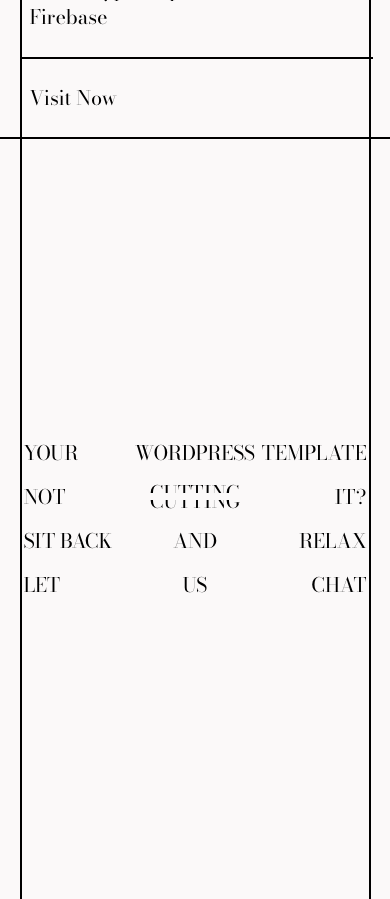
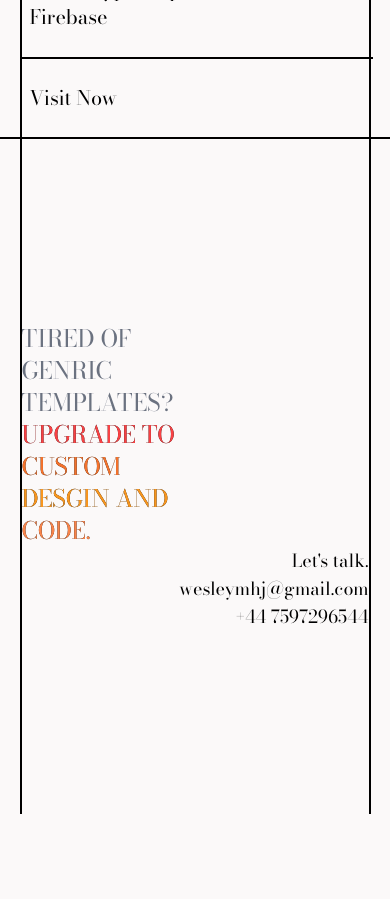
Before and after one commit to wecessary/personal-website-2023, a Next.js app: page / in a window 390 px wide. Shown: the part 3920-4819 px from the top of the page. After the commit the page ends 4734 px from the top, so only its background shows below. Built offline with nearby package versions, Linux system fonts and the light colour scheme.

Commit message:
third iteration of Cta

```diff
--- /dev/null
+++ b/src/components/common/animation/Rainbow.tsx
@@ -0,0 +1,57 @@
+import { animated, config, useInView, useTrail } from "@react-spring/web";
+import { useEffect } from "react";
+
+export const Rainbow = ({}) => {
+  const [ref, inView] = useInView({ amount: 1 });
+  const text = ["UPGRADE TO", "CUSTOM", "DESGIN AND", "CODE."];
+  const colour = [
+    "f94144",
+    "f3722c",
+    "f8961e",
+    "f9844a",
+    "f9c74f",
+    "90be6d",
+    "43aa8b",
+    "4d908e",
+    "577590",
+    "4d908e",
+  ];
+
+  const colour2 = ["ea8c55", "c75146", "ad2e24", "81171b", "540804"];
+
+  const [trails, api] = useTrail(text.length, () => ({
+    from: { y: 40, opacity: 0 },
+  }));
+
+  useEffect(() => {
+    if (inView) {
+      api.start({
+        reset: true,
+        to: [{ y: 0 }, { opacity: 1 }],
+        config: config.default,
+      });
+    } else {
+      api.stop();
+    }
+  }, [inView, api]);
+  return (
+    <>
+      <div className="flex flex-col" ref={ref}>
+        {trails.map((style, index) => (
+          <div key={index} className="relative overflow-y-hidden">
+            <div>{text[index]}</div>
+            <animated.span
+              style={{
+                ...style,
+                color: `#${colour[index % (colour.length + 1)]}`,
+              }}
+              className="absolute top-0 opacity-70 inline-block"
+            >
+              {text[index]}
+            </animated.span>
+          </div>
+        ))}
+      </div>
+    </>
+  );
+};
--- a/src/components/cta/Cta.tsx
+++ b/src/components/cta/Cta.tsx
@@ -1,100 +1,27 @@
-import { textSizeClasses } from "@/const/textSizes";
-import {
-  animated,
-  config,
-  useInView,
-  useSpring,
-  useSprings,
-} from "@react-spring/web";
-import { useEffect, useState } from "react";
-import { HackerEffect } from "../common/animation/HackerEffect";
+import { Rainbow } from "../common/animation/Rainbow";
+import { RowChildContainer } from "../common/ui/grid/RowContainers";
 
 export const Cta = () => {
-  const [ref, inView] = useInView({ amount: 0.5 });
-  const [springs, api] = useSprings(3, (i) => ({
-    from: { x: "40%", y: 0 },
-    config: config.gentle,
-  }));
-
-  useEffect(() => {
-    if (inView) {
-      api.start((i) => ({
-        to: async (next) => {
-          await next({ y: -4, delay: 1000 });
-          await next({ x: "0%", delay: 1000 });
-          await next({ y: 0, delay: 1000 });
-          await next({ x: "40%", delay: 1000 });
-        },
-        loop: true,
-      }));
-    } else {
-      api.stop();
-    }
-  }, [inView, api]);
   return (
     <>
-      <div ref={ref} className="min-h-[90vh] flex justify-center">
-        <div className="w-[90vw] md:w-[80vw] border-r-2 border-l-2 border-black flex flex-col justify-center">
-          <div
-            className={`${textSizeClasses.sm} flex flex-col items-center gap-4`}
-          >
-            <div className="w-[88vw] md:w-[50vw] flex justify-between items-center">
-              <span className="basis-1/3">YOUR</span>
-              <div className="basis-1/3 text-center ">WORDPRESS</div>
-              <span className="basis-1/3 text-end">TEMPLATE</span>
-            </div>
-            <div className="w-[88vw] md:w-[50vw] flex justify-between ">
-              <span className="basis-1/3 ">NOT</span>
-              <div className="basis-1/3 flex justify-center relative overflow-y-hidden ">
-                <div className="opacity-0">CUTTING</div>
-                <animated.div
-                  className="absolute top-0"
-                  style={{ y: springs[0].y, clipPath: "inset(0 0 50% 0)" }}
-                >
-                  CUTTING
-                </animated.div>
-                <animated.div
-                  className="absolute top-0"
-                  style={{
-                    y: springs[0].y.to((y) => -y),
-                    clipPath: "inset(50% 0 0 0)",
-                  }}
-                >
-                  CUTTING
-                </animated.div>
-              </div>
-              <span className="basis-1/3 text-end">IT?</span>
-            </div>
-            <div className="w-[88vw] md:w-[50vw] flex justify-between ">
-              <animated.div className="basis-1/3" style={{ x: springs[1].x }}>
-                SIT BACK
-              </animated.div>
-              <span className="basis-1/3 text-center">AND</span>
-              <span className="basis-1/3 text-end">RELAX</span>
-            </div>
-            <div className="w-[88vw] md:w-[50vw] flex justify-between ">
-              <span className="basis-1/3 text-start">{"LET"}</span>
-              <span className="bais-1/3 text-center">US</span>
-              <span className="basis-1/3 text-end">CHAT</span>
-            </div>
+      <section className="min-h-[80vh] md:min-h-screen flex justify-center">
+        <RowChildContainer
+          sideBorders
+          textSize="lg"
+          childPosition="flexColCenter"
+          borderColour="border-black"
+        >
+          <div className="text-gray-500">TIRED OF</div>
+          <div className="text-gray-500">GENRIC</div>
+          <div className="text-gray-500">TEMPLATES?</div>
+          <Rainbow />
+          <div className="text-end text-lg md:text-2xl">{"Let's talk."}</div>
+          <div className="text-end text-lg md:text-2xl">
+            wesleymhj@gmail.com
           </div>
-        </div>
-      </div>
-      <div></div>
+          <div className="text-end text-lg md:text-2xl">+44 7597296544</div>
+        </RowChildContainer>
+      </section>
     </>
   );
 };
-
-{
-  /* <span className="overflow-y-hidden basis-1/6 text-center">
-{"CODE".split("").map((char, index) => (
-  <animated.span
-    style={{ y: springs[2].y }}
-    className="inline-block"
-    key={index}
-  >
-    {char}
-  </animated.span>
-))}
-</span> */
-}
```
